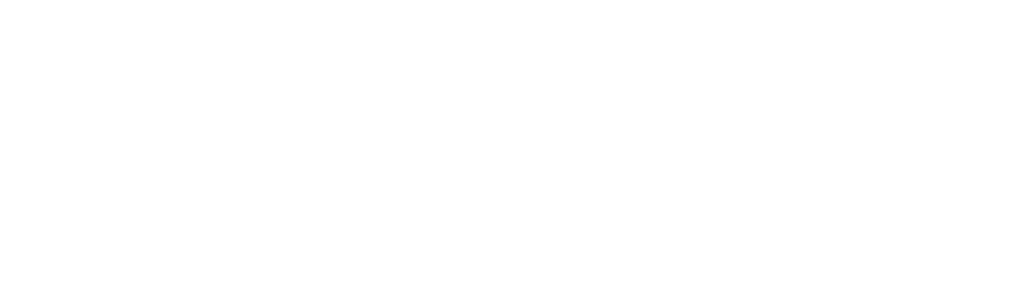
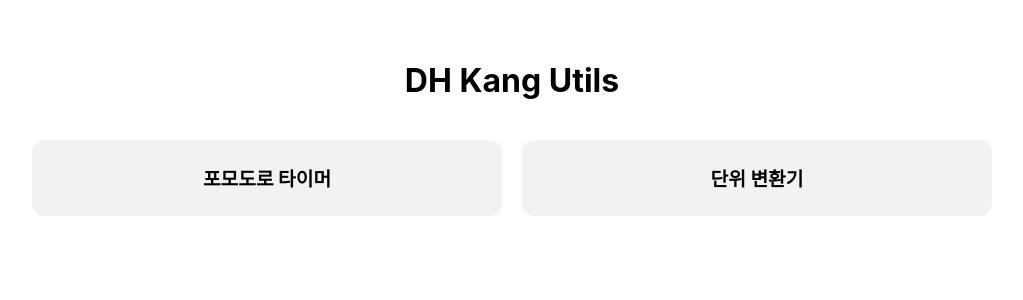
Before and after one commit to dhkang9503/dhkang-utils, a React (Create React App) app: page /tools in a window 1280 px wide. Shown: the top 300 px of the page, without its empty margins (128-1151 px from the left). Built offline with nearby package versions, Linux system fonts and the light colour scheme.

Commit message:
Update ToolsRouter.js

```diff
--- a/src/routes/ToolsRouter.js
+++ b/src/routes/ToolsRouter.js
@@ -1,14 +1,16 @@
-// routes/ToolsRouter.tsx
+import React from 'react';
 import { Routes, Route } from 'react-router-dom';
+
+import HomePage from '../pages/HomePage';
 import PomodoroPage from '../tools/pomodoro/PomodoroPage';
 import UnitConverterPage from '../tools/unit-converter/UnitConverterPage';
-// import CalculatorPage from '../tools/calculator/CalculatorPage';
 
 const ToolsRouter = () => {
   return (
     <Routes>
-      <Route path="pomodoro" element={<PomodoroPage />} />
-      <Route path="unit-converter" element={<UnitConverterPage />} />
+      <Route path="/" element={<HomePage />} />
+      <Route path="tools/pomodoro" element={<PomodoroPage />} />
+      <Route path="tools/unit-converter" element={<UnitConverterPage />} />
     </Routes>
   );
 };
```
